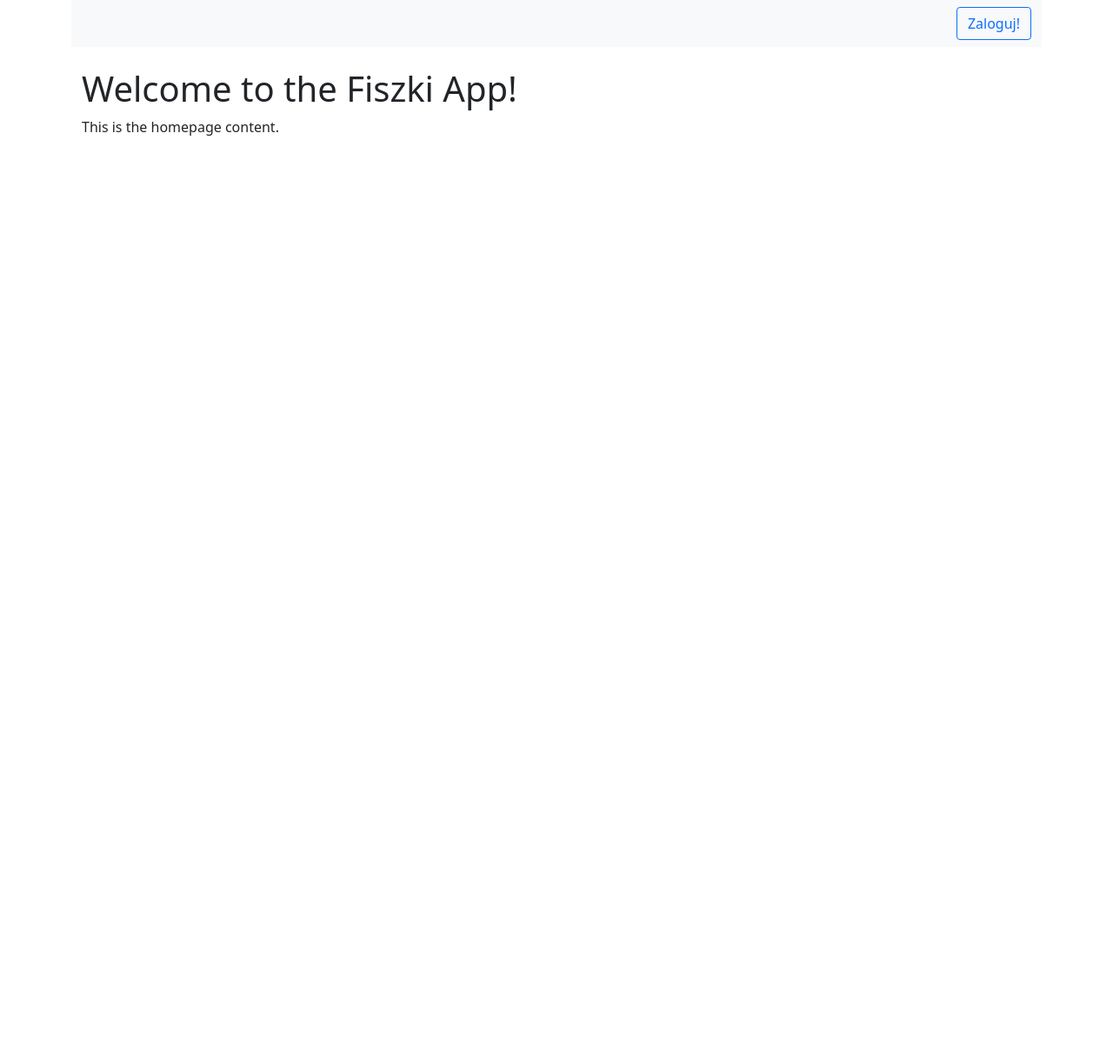
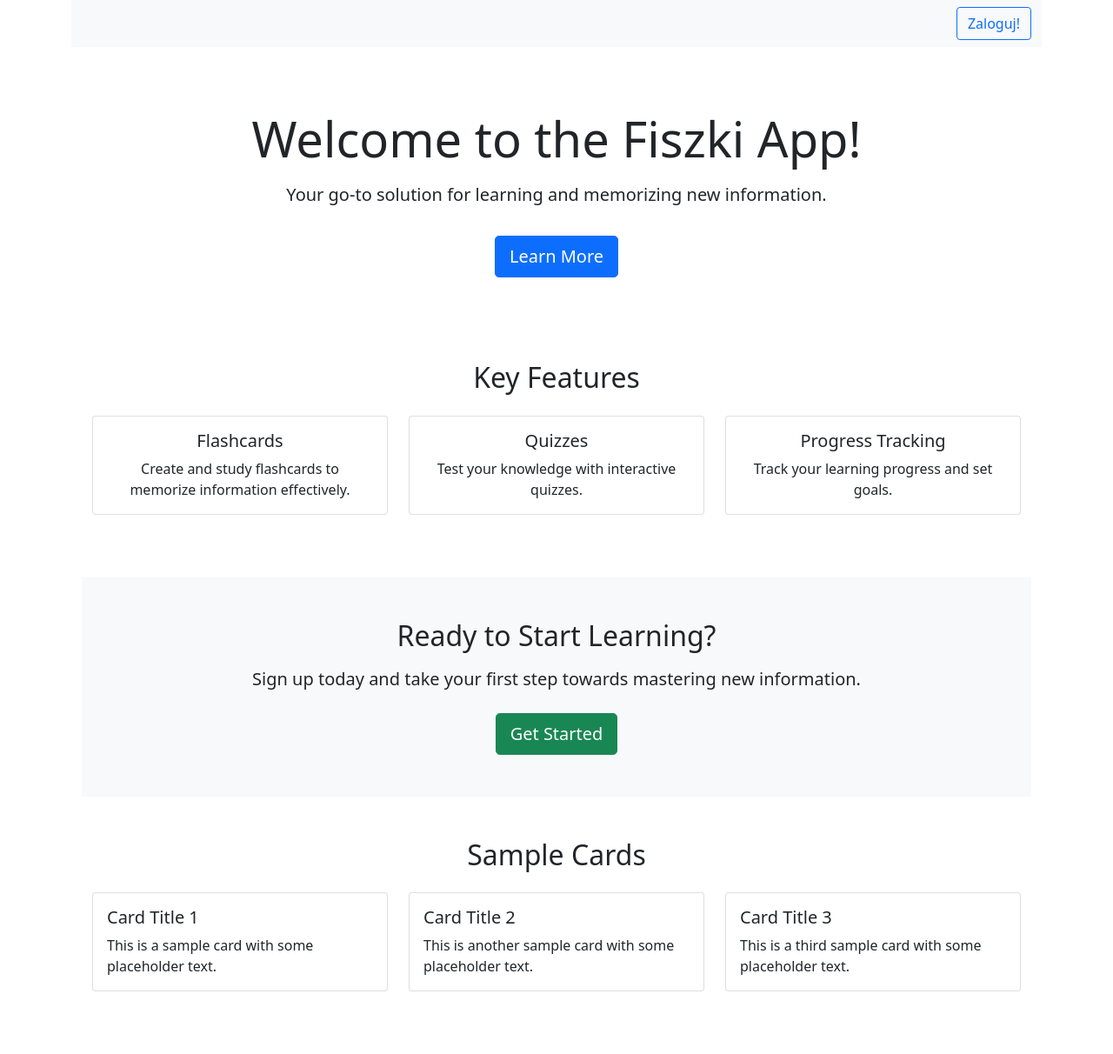
Before and after one commit to aniolekx/fiszki, a Symfony app: template templates/home/index.html.twig in a window 1280 px wide. Shown: the whole page at 87% size. Before the commit the page ends 156 px from the top, so only its background shows below. Run offline with Twig, Linux system fonts and the light colour scheme; the template is opened without the code that fills it, so the values that code supplies are empty; some libraries are stand-ins or nearby versions.

Commit message:
Ulepszono stronę główną aplikacji Fiszki poprzez dodanie sekcji z informacjami o funkcjach, przyciskami wezwania do działania oraz przykładowymi kartami. Zaktualizowano testy Behat dla logowania użytkownika, zmieniając przekierowanie na stronę główną oraz poprawiając komunikaty o błędach. Usunięto tymczasowe debugowanie z metody clearDatabase.

```diff
--- a/templates/home/index.html.twig
+++ b/templates/home/index.html.twig
@@ -3,6 +3,87 @@
 {% block title %}Homepage{% endblock %}
 
 {% block body_content %}
-    <h1>Welcome to the Fiszki App!</h1>
-    <p>This is the homepage content.</p>
+    <!-- Hero Section -->
+    <section class="py-5 text-center">
+        <div class="container">
+            <h1 class="display-4 mb-3">Welcome to the Fiszki App!</h1>
+            <p class="lead">Your go-to solution for learning and memorizing new information.</p>
+            <a href="#features" class="btn btn-primary btn-lg mt-3">Learn More</a>
+        </div>
+    </section>
+
+    <!-- Features Section -->
+    <section id="features" class="py-5">
+        <div class="container">
+            <h2 class="text-center mb-4">Key Features</h2>
+            <div class="row text-center">
+                <div class="col-md-4 mb-4">
+                    <div class="card h-100">
+                        <div class="card-body">
+                            <h5 class="card-title">Flashcards</h5>
+                            <p class="card-text">Create and study flashcards to memorize information effectively.</p>
+                        </div>
+                    </div>
+                </div>
+                <div class="col-md-4 mb-4">
+                    <div class="card h-100">
+                        <div class="card-body">
+                            <h5 class="card-title">Quizzes</h5>
+                            <p class="card-text">Test your knowledge with interactive quizzes.</p>
+                        </div>
+                    </div>
+                </div>
+                <div class="col-md-4 mb-4">
+                    <div class="card h-100">
+                        <div class="card-body">
+                            <h5 class="card-title">Progress Tracking</h5>
+                            <p class="card-text">Track your learning progress and set goals.</p>
+                        </div>
+                    </div>
+                </div>
+            </div>
+        </div>
+    </section>
+
+    <!-- Call to Action Section -->
+    <section class="bg-light py-5">
+        <div class="container text-center">
+            <h2 class="mb-3">Ready to Start Learning?</h2>
+            <p class="lead mb-4">Sign up today and take your first step towards mastering new information.</p>
+            <a href="#signup" class="btn btn-success btn-lg">Get Started</a>
+        </div>
+    </section>
+
+    <!-- Sample Cards Section -->
+    <section class="py-5">
+        <div class="container">
+            <h2 class="text-center mb-4">Sample Cards</h2>
+            <div class="row">
+                <div class="col-md-4 mb-4">
+                    <div class="card h-100">
+                        <div class="card-body">
+                            <h5 class="card-title">Card Title 1</h5>
+                            <p class="card-text">This is a sample card with some placeholder text.</p>
+                        </div>
+                    </div>
+                </div>
+                <div class="col-md-4 mb-4">
+                    <div class="card h-100">
+                        <div class="card-body">
+                            <h5 class="card-title">Card Title 2</h5>
+                            <p class="card-text">This is another sample card with some placeholder text.</p>
+                        </div>
+                    </div>
+                </div>
+                <div class="col-md-4 mb-4">
+                    <div class="card h-100">
+                        <div class="card-body">
+                            <h5 class="card-title">Card Title 3</h5>
+                            <p class="card-text">This is a third sample card with some placeholder text.</p>
+                        </div>
+                    </div>
+                </div>
+            </div>
+        </div>
+    </section>
 {% endblock body_content %}
```
Also changed, not shown: tests/Behat/Context/FeatureContext.php (+0 -8 lines), 1 other file.
